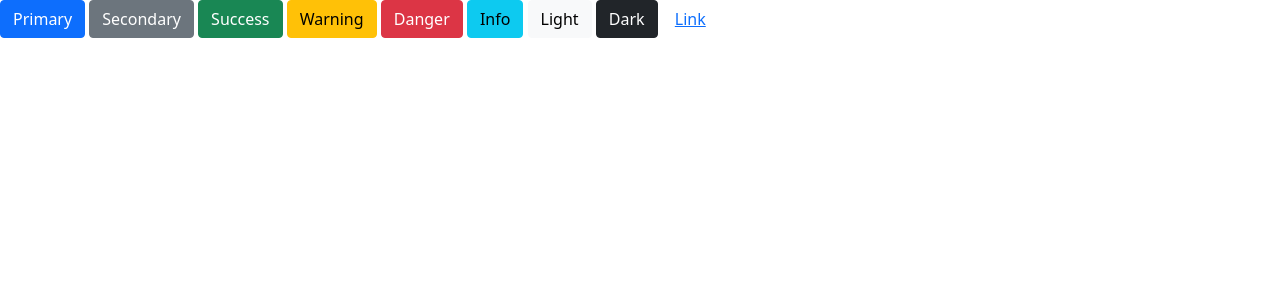
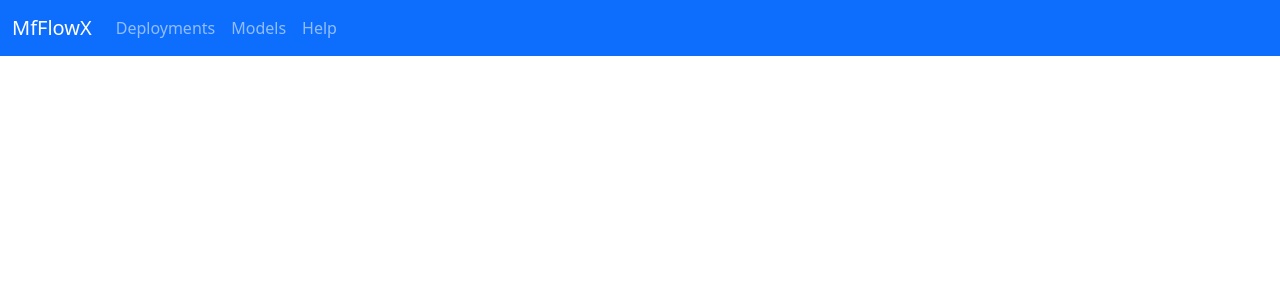
Before and after one commit to harishbohara/mflowx, a JavaScript app: page / in a window 1280 px wide. Shown: the top 300 px of the page. Built offline with nearby package versions, Linux system fonts and the light colour scheme; the HTML template or start-up script is replaced by a standard one.

Commit message:
added nav bar to list all items

```diff
--- a/src/App.js
+++ b/src/App.js
@@ -1,19 +1,12 @@
 import './App.css';
 import 'bootstrap/dist/css/bootstrap.min.css';
-
-import Button from 'react-bootstrap/Button';
+import Home from './components/home/home'
 
 
 function App() {
   return (
     <>
-      <Button variant="primary">Primary</Button>{' '}
-      <Button variant="secondary">Secondary</Button>{' '}
-      <Button variant="success">Success</Button>{' '}
-      <Button variant="warning">Warning</Button>{' '}
-      <Button variant="danger">Danger</Button> <Button variant="info">Info</Button>{' '}
-      <Button variant="light">Light</Button> <Button variant="dark">Dark</Button>{' '}
-      <Button variant="link">Link</Button>
+      <Home></Home>
     </>
   );
 }
--- /dev/null
+++ b/src/components/home/home.js
@@ -0,0 +1,19 @@
+import { Container } from 'react-bootstrap';
+import { Nav } from 'react-bootstrap';
+import { Navbar } from 'react-bootstrap';
+
+// eslint-disable-next-line import/no-anonymous-default-export
+export default () => {
+    return (
+        <Navbar bg="primary" variant="dark">
+            <Container fluid>
+                <Navbar.Brand href="#home">MfFlowX</Navbar.Brand>
+                    <Nav className="me-auto">
+                    <Nav.Link href="#deployments">Deployments</Nav.Link>
+                    <Nav.Link href="#models">Models</Nav.Link>
+                    <Nav.Link href="#help">Help</Nav.Link>
+                </Nav>
+            </Container>
+        </Navbar>
+  )
+}
```
